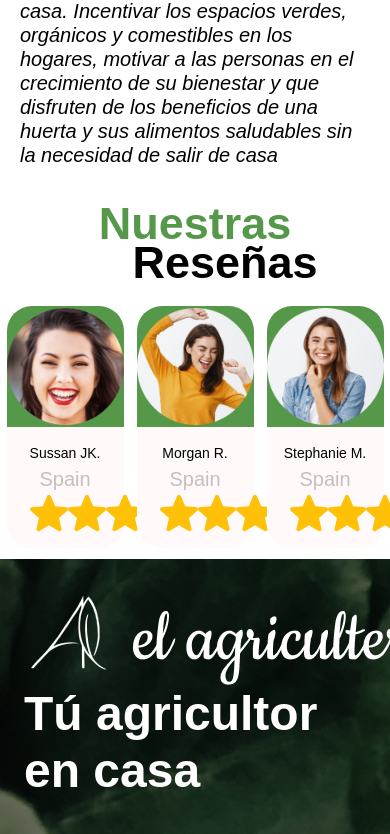
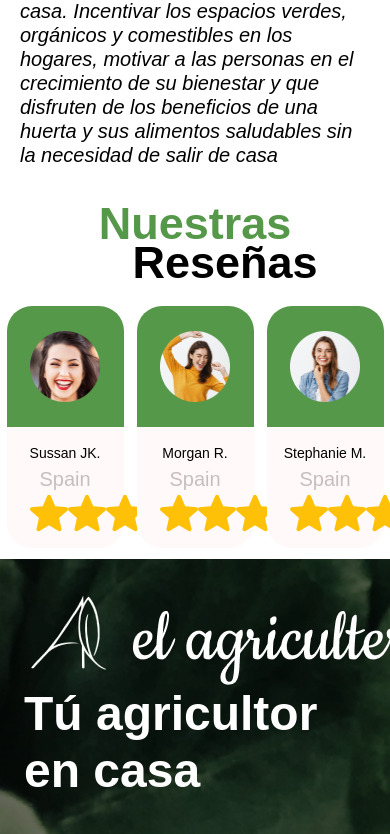
Before and after one commit to junior-debug/elAgricultero, a Next.js app: page / in a window 390 px wide. Shown: the part 2205-3039 px from the top of the page. Built offline with nearby package versions, Linux system fonts and the light colour scheme.

Commit message:
card issue

```diff
--- a/src/styles/home.css
+++ b/src/styles/home.css
@@ -435,4 +435,7 @@ body {
   .cardStr {
     height: 242px;
   }
+  .imageReviews {
+    width: 60%;
+  }
 }
```
Also changed, not shown: src/components/cardReviews/index.js (+1 -1 lines).
